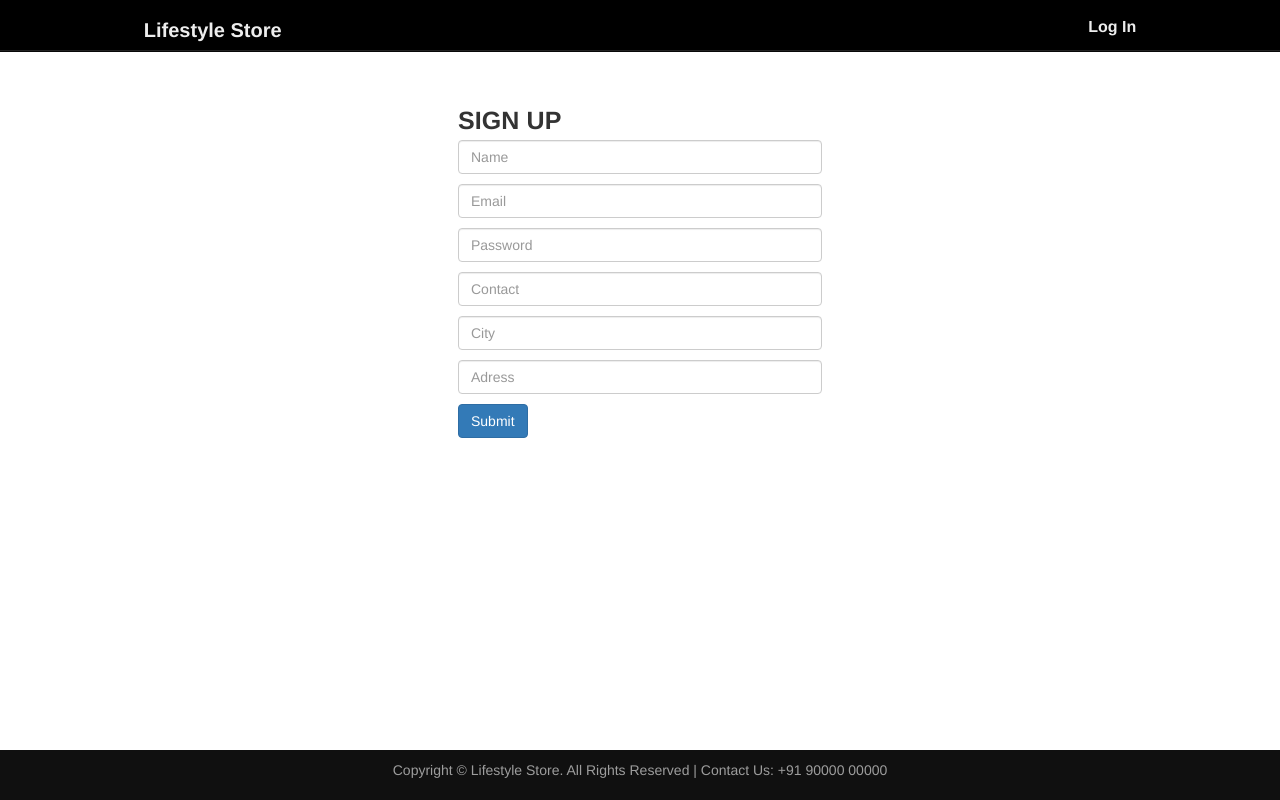
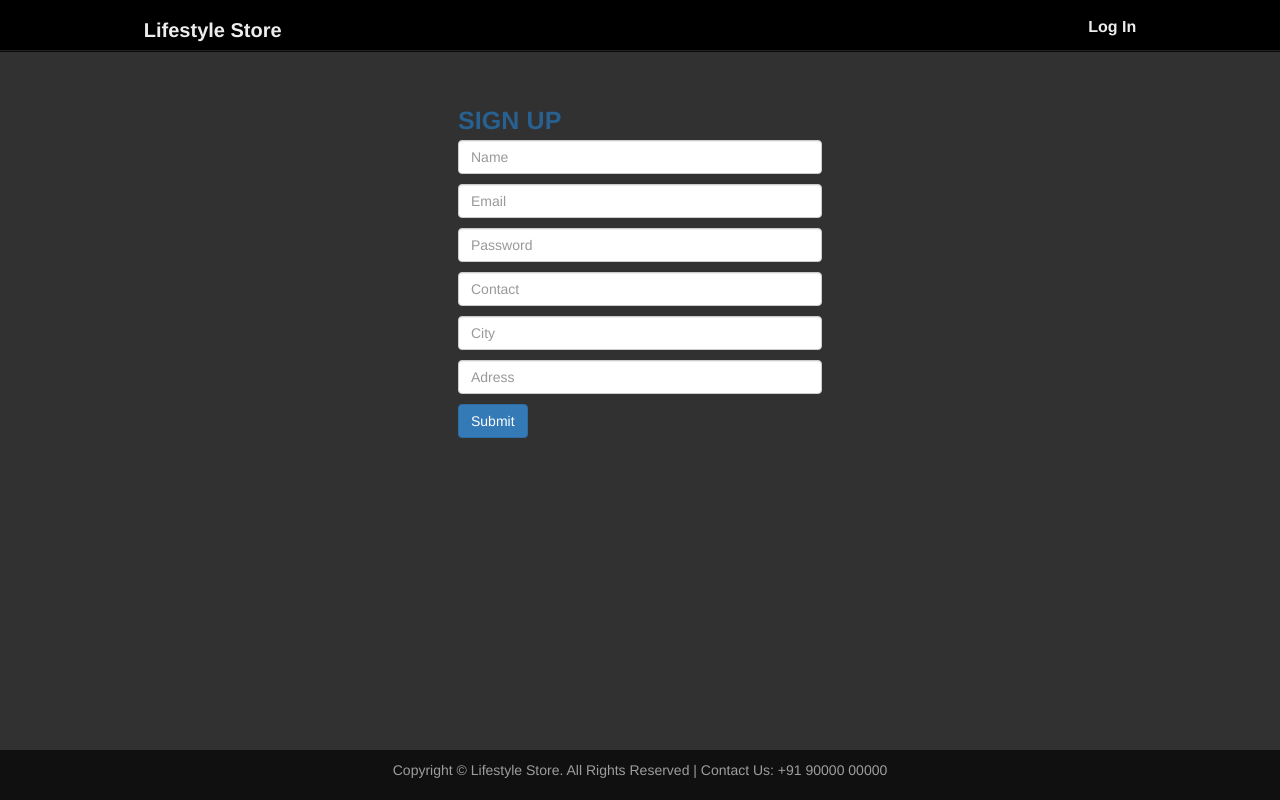
Before and after one commit to Amitkaushal15/Lifestyle_store, a plain HTML site: page signup.html in a window 1280 px wide. Drawn offline with nearby package versions, Linux system fonts and the light colour scheme.

Commit message:
signup pages done

```diff
--- a/signup.css
+++ b/signup.css
@@ -1,5 +1,8 @@
 
+body{
+    background-color: rgba(0, 0, 0, 0.809);
 
+}
 section{
     margin-top: 100px;
 }
@@ -25,6 +28,7 @@ section .title-box{
     letter-spacing: 0.004em;
     line-height: 40px;
     font-weight: 800;
+    color: #286090;
 }
 .col{
     margin-bottom: 10px;
```
Also changed, not shown: Login.html (+1 -1 lines).
